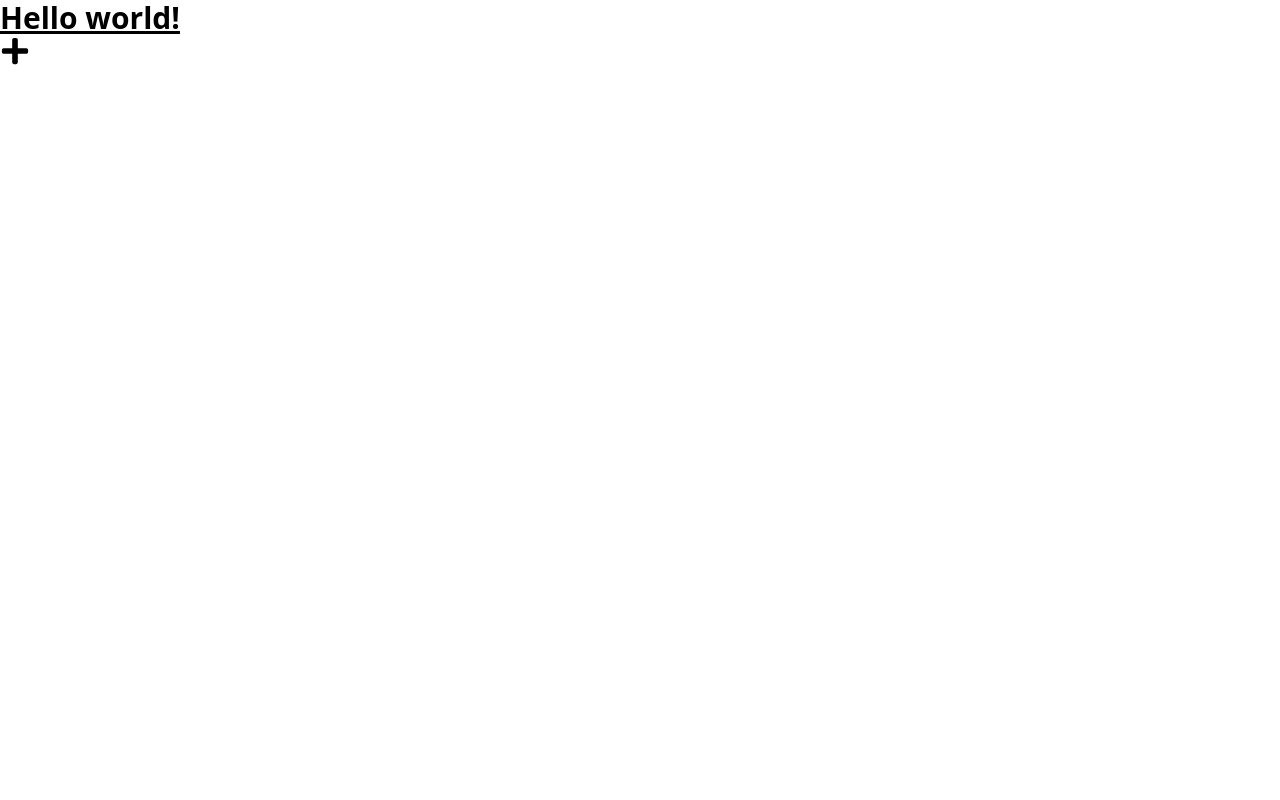
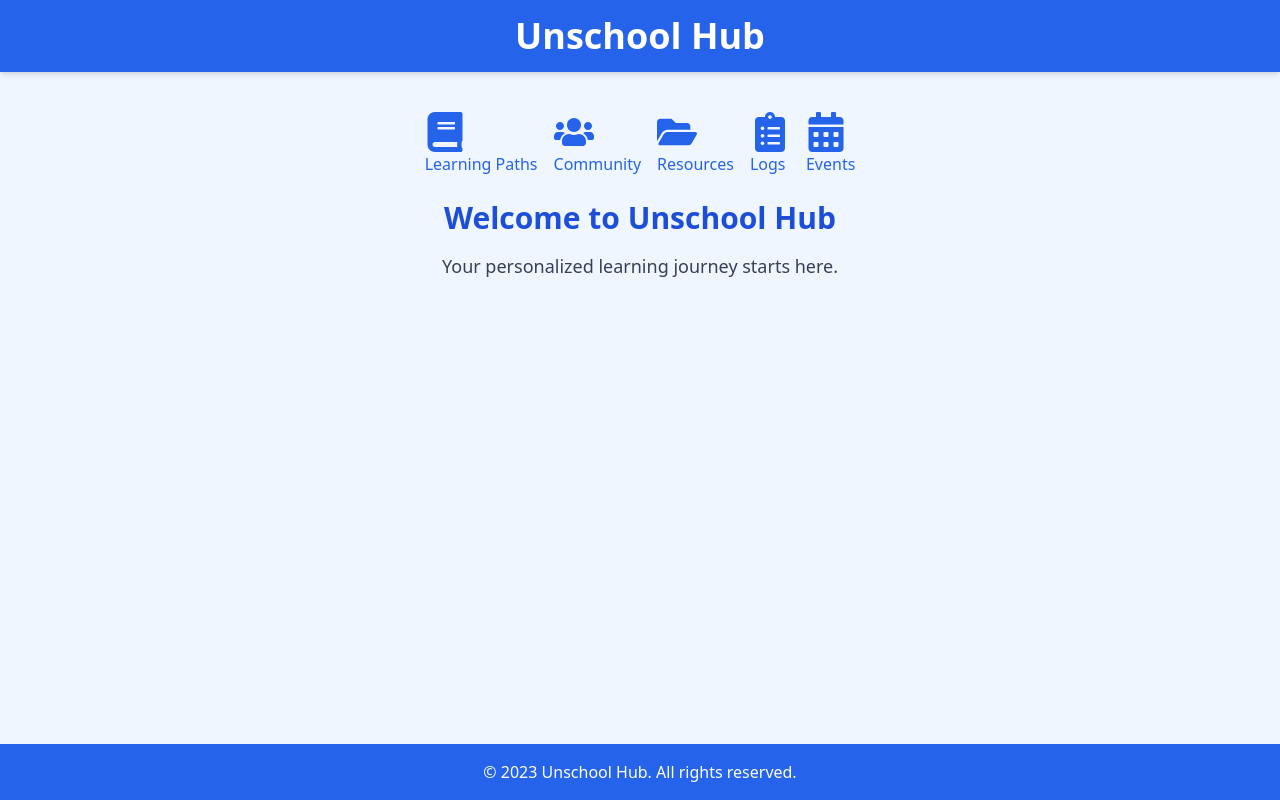
Before and after one commit to GPT-Engineer-App/unschool-hub-connect, a React (Vite) app: page / in a window 1280 px wide. Built offline with nearby package versions, Linux system fonts and the light colour scheme.

Commit message:
Implemented the Home Page for Unschool Hub with navigation links, calming colors, and interactive components.

```diff
--- a/src/pages/Index.jsx
+++ b/src/pages/Index.jsx
@@ -1,13 +1,45 @@
-// Complete the Index page component here
-import { FaPlus } from "react-icons/fa"; // example - use react-icons/fa for icons
+import React from 'react';
+import { FaBook, FaUsers, FaFolderOpen, FaClipboardList, FaCalendarAlt } from 'react-icons/fa';
 
 const Index = () => {
-  // TODO: Create the website here!
   return (
-    <h1 className="text-3xl font-bold underline">
-      Hello world! <FaPlus />
-    </h1>
-  ); // example
+    <div className="min-h-screen bg-blue-50 flex flex-col items-center justify-center">
+      <header className="w-full bg-blue-600 text-white py-4 shadow-md">
+        <h1 className="text-4xl font-bold text-center">Unschool Hub</h1>
+      </header>
+      <main className="flex flex-col items-center mt-10 space-y-6">
+        <nav className="flex space-x-4">
+          <a href="/learning-paths" className="text-blue-600 hover:text-blue-800 transition-colors duration-300">
+            <FaBook size={40} />
+            <p>Learning Paths</p>
+          </a>
+          <a href="/community" className="text-blue-600 hover:text-blue-800 transition-colors duration-300">
+            <FaUsers size={40} />
+            <p>Community</p>
+          </a>
+          <a href="/resources" className="text-blue-600 hover:text-blue-800 transition-colors duration-300">
+            <FaFolderOpen size={40} />
+            <p>Resources</p>
+          </a>
+          <a href="/logs" className="text-blue-600 hover:text-blue-800 transition-colors duration-300">
+            <FaClipboardList size={40} />
+            <p>Logs</p>
+          </a>
+          <a href="/events" className="text-blue-600 hover:text-blue-800 transition-colors duration-300">
+            <FaCalendarAlt size={40} />
+            <p>Events</p>
+          </a>
+        </nav>
+        <section className="text-center">
+          <h2 className="text-3xl font-semibold text-blue-700">Welcome to Unschool Hub</h2>
+          <p className="mt-4 text-lg text-gray-700">Your personalized learning journey starts here.</p>
+        </section>
+      </main>
+      <footer className="w-full bg-blue-600 text-white py-4 mt-auto">
+        <p className="text-center">&copy; 2023 Unschool Hub. All rights reserved.</p>
+      </footer>
+    </div>
+  );
 };
 
 export default Index;
```
